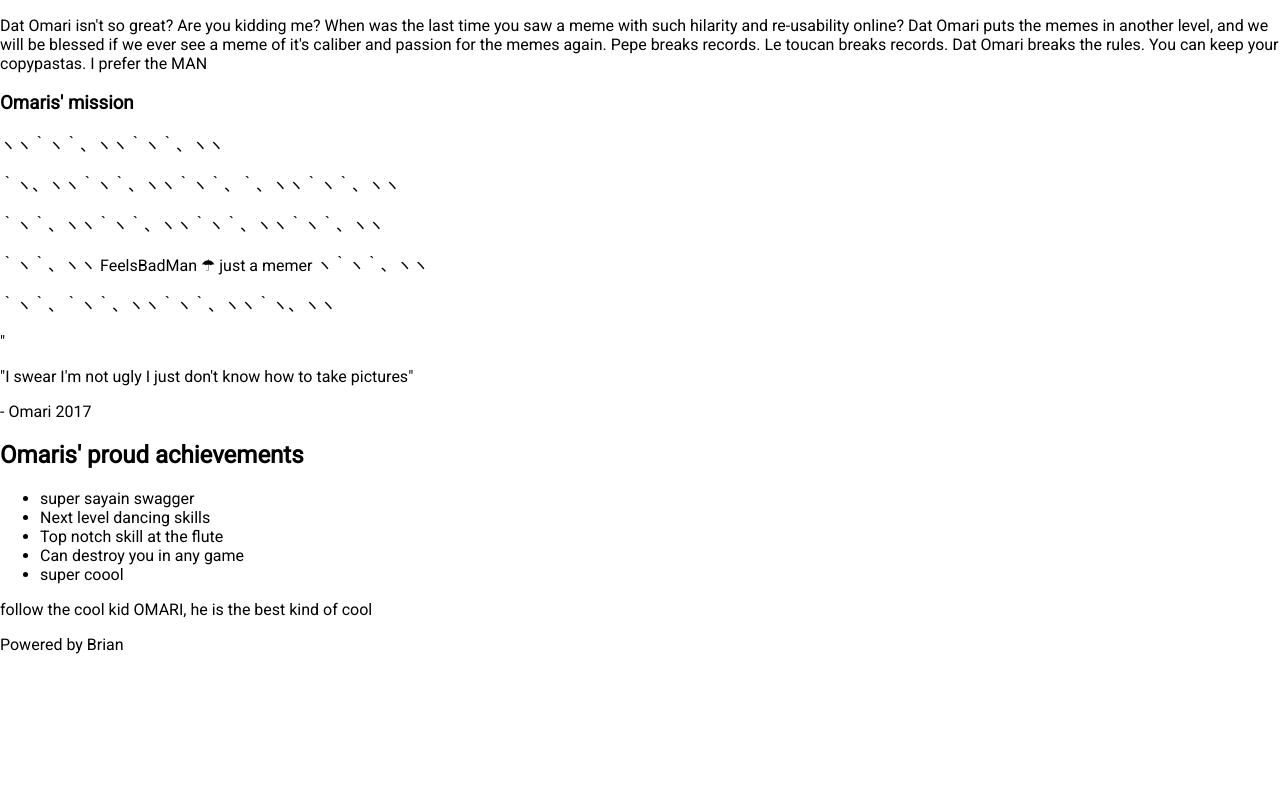
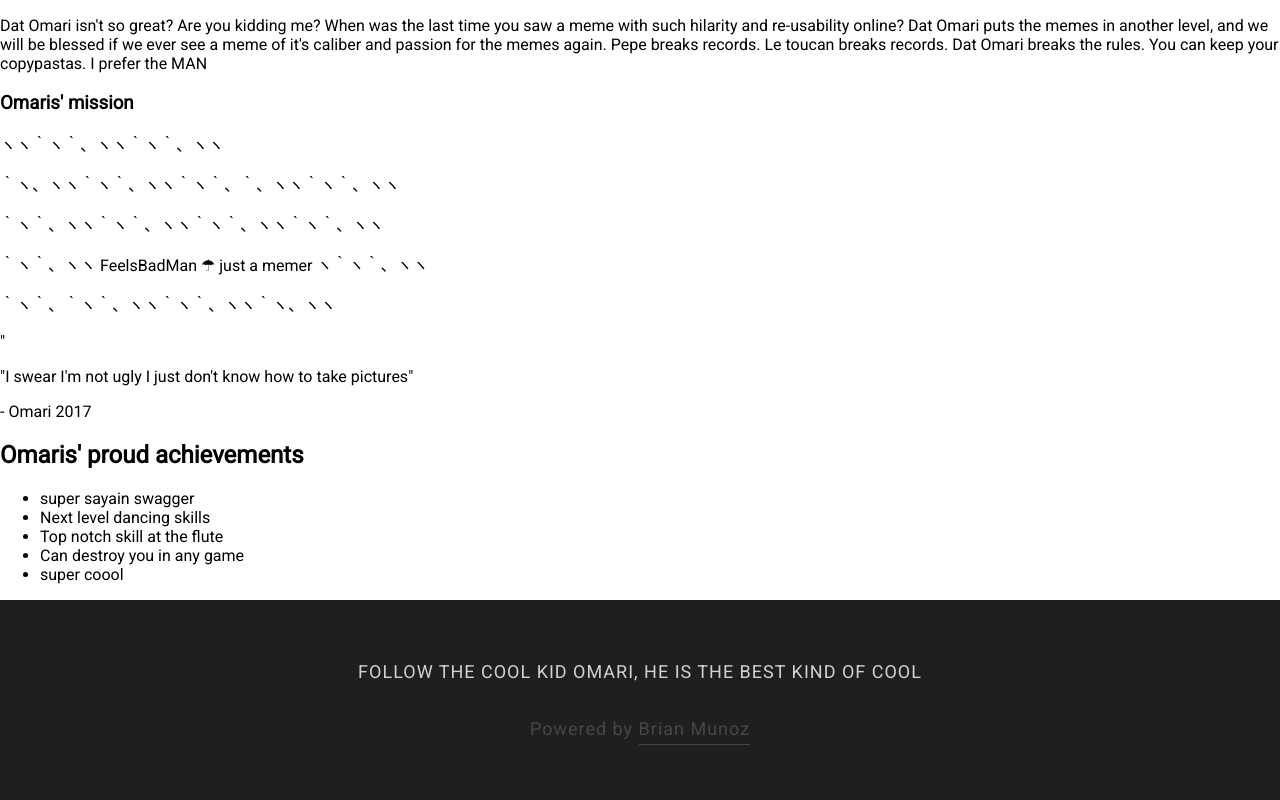
Before and after one commit to colorlessenergy/omari, a Jekyll site: the page built from about.html, in a window 1280 px wide. Shown: the part 810-1610 px from the top of the page. Built offline with Jekyll 4.4.1, drawn with Linux system fonts in a browser that asks for light colours; before the commit the page ends 1480 px from its top, so only the background shows below that.

Commit message:
finished main page

```diff
--- a/_data/omari-talent.yml
+++ b/_data/omari-talent.yml
@@ -1,9 +1,9 @@
-- title: best dancer in the world
+- title: BEST DANCER IN THE WORLD
   desc: No one can stop this man, he is unstoppable.
   link: about.html
   img: images/omari-desc.gif
 
-- title: Omari the classy man
+- title: OMARI THE CLASSY MAN
   desc: WOW so classy! respect!
   link: classy.html
   img: images/classy.jpg
--- a/_includes/footer.html
+++ b/_includes/footer.html
@@ -1,4 +1,4 @@
 <footer>
-  <p>follow the cool kid OMARI, he is the best kind of cool</p>
-  <p>Powered by Brian</p>
+  <p>FOLLOW THE COOL KID OMARI, HE IS THE BEST KIND OF COOL</p>
+  <p>Powered by <span class="underline"><a href="https://www.instagram.com/codebrian_/">Brian Munoz</a></span></p>
 </footer>
--- a/main.css
+++ b/main.css
@@ -1,6 +1,30 @@
 html, body {
   font-family: 'Roboto', sans-serif;
   margin: 0;
+}
+
+footer {
+  align-items: center;
+  background-color: #1f1f1f;
+  display: flex;
+  flex-direction: column;
+  height: 200px;
+  justify-content: center;
+}
+
+footer p {
+  color: rgba(255, 255, 255, .8);
+  font-size: 18px;
+  letter-spacing: 1px;
+}
+
+footer p:last-of-type {
+  color: rgba(130, 130, 130, .4);
+}
+
+footer p a {
+  color: rgba(130, 130, 130, .4);
+  text-decoration: none;
 }
 
 header {
@@ -75,3 +99,73 @@
   color: #fff;
   text-decoration: none;
 }
+
+.mini-about {
+  display: flex;
+  height: 400px;
+  justify-content: center;
+}
+
+.mini-about div {
+  display: flex;
+  flex-direction: column;
+  justify-content: center;
+  height: 100%;
+  text-align: center;
+  width: 60%;
+}
+
+.mini-about div h2 {
+  color: rgba(26, 26, 26, .9);
+  font-size: 25px;
+}
+
+.mini-about div p {
+  color: rgba(26, 26, 26, .7);
+  font-size: 18px;
+}
+
+.talent {
+  align-items: center;
+  display: flex;
+  height: 600px;
+  justify-content: space-around;
+}
+
+.talent div {
+  display: flex;
+  flex-direction: column;
+  height: 100%;
+  text-align: center;
+  width: 33%;
+}
+
+.talent div img {
+  height: 60%;
+  width: 100%;
+}
+
+.talent div h3 {
+  color: #3d9991;
+  letter-spacing: 1px;
+  margin-bottom: 0;
+}
+
+.talent div p {
+  color: rgba(26, 26, 26, .7);
+  font-size: 18px;
+  margin: 5% 0 0 0;
+}
+
+.talent div p a {
+  color: #3d9991;
+  text-decoration: none;
+}
+
+
+/*special inline classes */
+
+.underline {
+  border-bottom: 1px solid rgba(130, 130, 130, .4);
+  padding-bottom: 5px;
+}
```
Also changed, not shown: index.html (+6 -4 lines), 3 other files.
